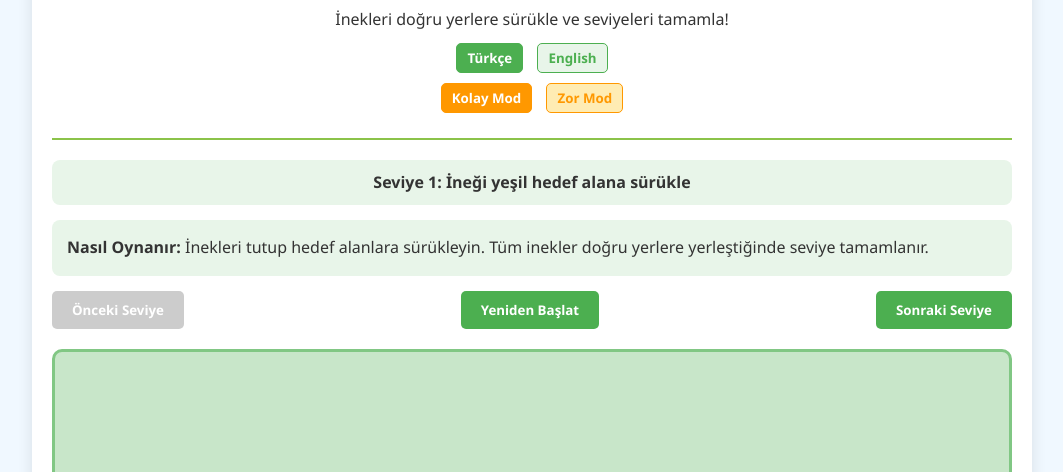
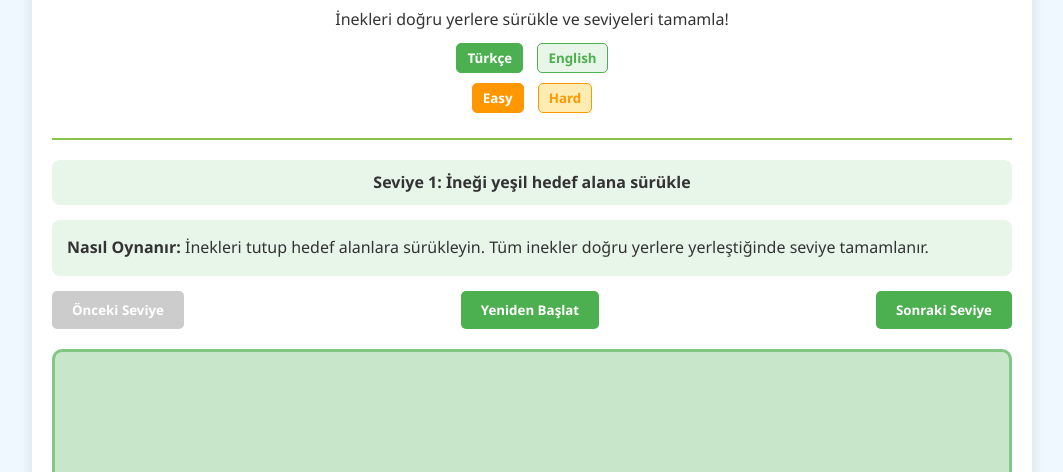
Before and after one commit to ostramus/lamumudot, a plain HTML site: page index.html in a window 1280 px wide. Shown: the part 94-566 px from the top of the page, without its empty margins (108-1171 px from the left). Drawn offline with Linux system fonts and the light colour scheme.

Commit message:
index.html

```diff
--- a/index.html
+++ b/index.html
@@ -307,8 +307,8 @@
             </div>
 
             <div class="difficulty-selector">
-                <button id="mode-easy" class="active">Kolay Mod</button>
-                <button id="mode-hard">Zor Mod</button>
+                <button id="mode-easy" class="active">Easy</button>
+                <button id="mode-hard">Hard</button>
             </div>
         </header>
 
```
